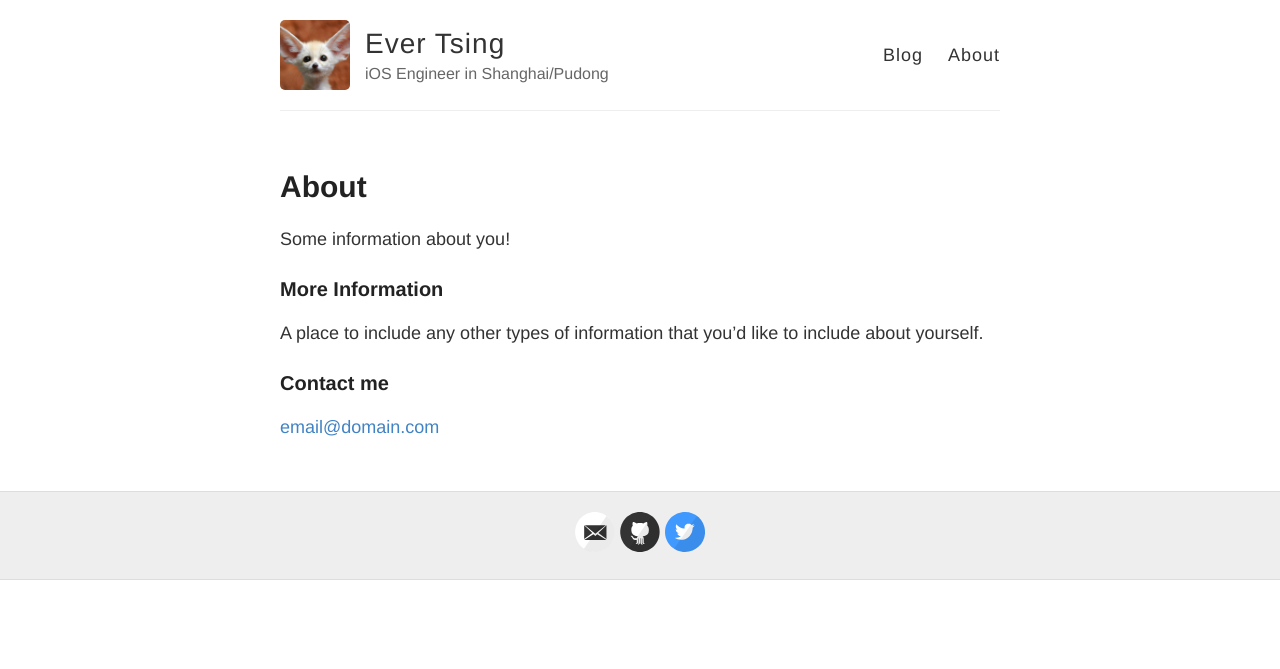
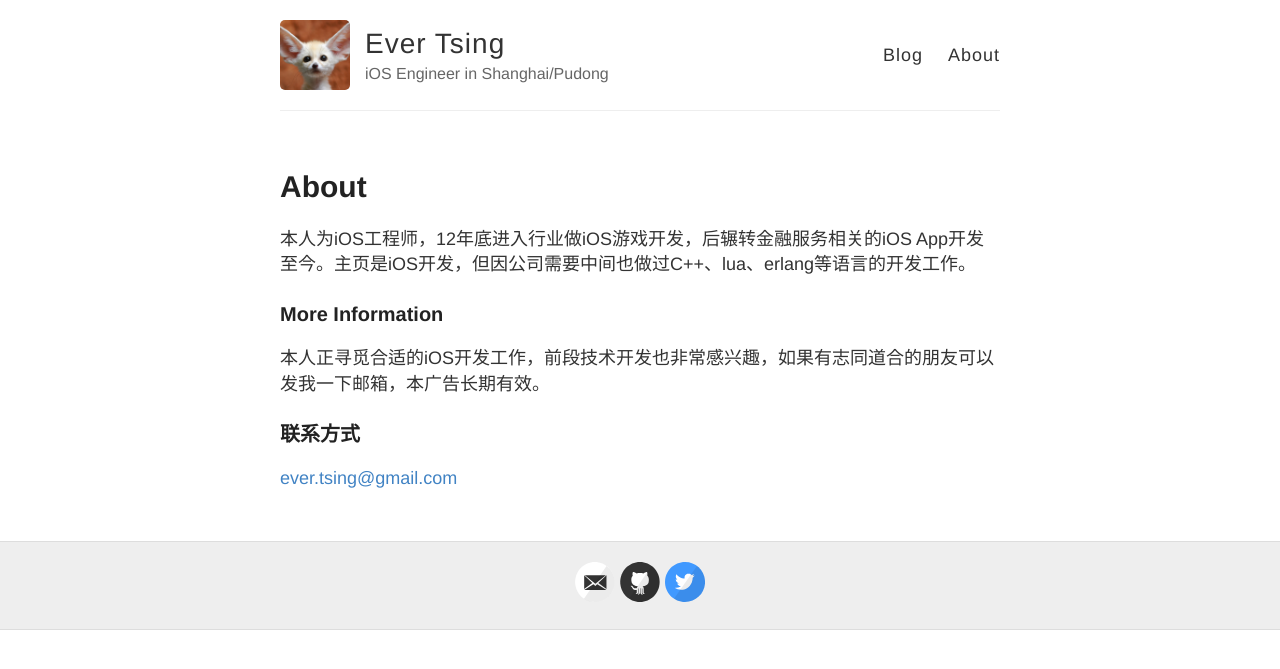
Before and after one commit to Ts1ng/Ts1ng.github.io, a Jekyll site: the page built from about.md, in a window 1280 px wide. Shown: the top 669 px of the page. Built offline with Jekyll 4.4.1, drawn with Linux system fonts in a browser that asks for light colours.

Commit message:
modified personal info

```diff
--- a/about.md
+++ b/about.md
@@ -4,12 +4,12 @@ title: About
 permalink: /about/
 ---
 
-Some information about you!
+本人为iOS工程师，12年底进入行业做iOS游戏开发，后辗转金融服务相关的iOS App开发至今。主页是iOS开发，但因公司需要中间也做过C++、lua、erlang等语言的开发工作。
 
 ### More Information
 
-A place to include any other types of information that you'd like to include about yourself.
+本人正寻觅合适的iOS开发工作，前段技术开发也非常感兴趣，如果有志同道合的朋友可以发我一下邮箱，本广告长期有效。
 
-### Contact me
+### 联系方式
 
-[email@domain.com](mailto:email@domain.com)
+[ever.tsing@gmail.com](mailto:ever.tsing@gmail.com)
```
